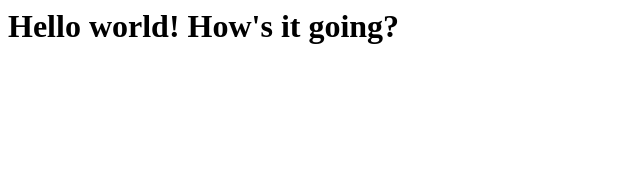
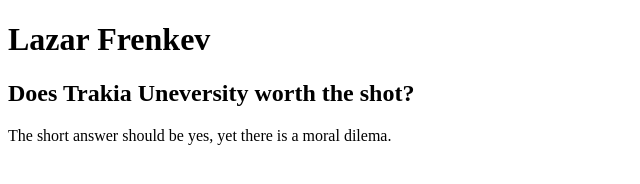
Before and after one commit to LazarFrenekev/devnet-devfun, a plain HTML site: page index.html in a window 1280 px wide. Shown: the whole page, without its empty margins (0-640 px from the left). Drawn offline with Linux system fonts and the light colour scheme.

Commit message:
Update index.html

```diff
--- a/index.html
+++ b/index.html
@@ -1 +1,13 @@
-<h1>Hello world! How's it going?</h1>
+<!DOCTYPE html>
+<html>
+<head>
+<title>Blog Post</title>
+</head>
+<body>
+
+<h1>Lazar Frenkev</h1>
+<h2>Does Trakia Uneversity worth the shot?</h2>
+<p>The short answer should be yes, yet there is a moral dilema.</p>
+
+</body>
+</html>
```
